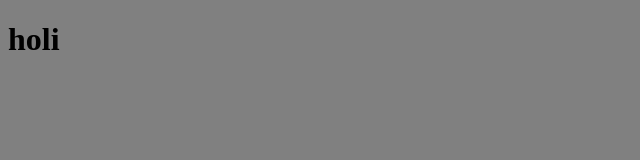
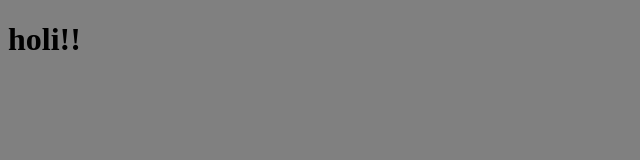
Before and after one commit to XEnryux/mern-calendar, a website: page public/index.html in a window 1280 px wide. Shown: the full height of the page, 0-640 px from the left. Drawn offline with Linux system fonts and the light colour scheme.

Commit message:
directorios corregidos

```diff
--- a/public/index.html
+++ b/public/index.html
@@ -8,6 +8,6 @@
     <title>Demo app</title>
 </head>
 <body>
-    <h1>holi</h1>
+    <h1>holi!!</h1>
 </body>
 </html>
```
